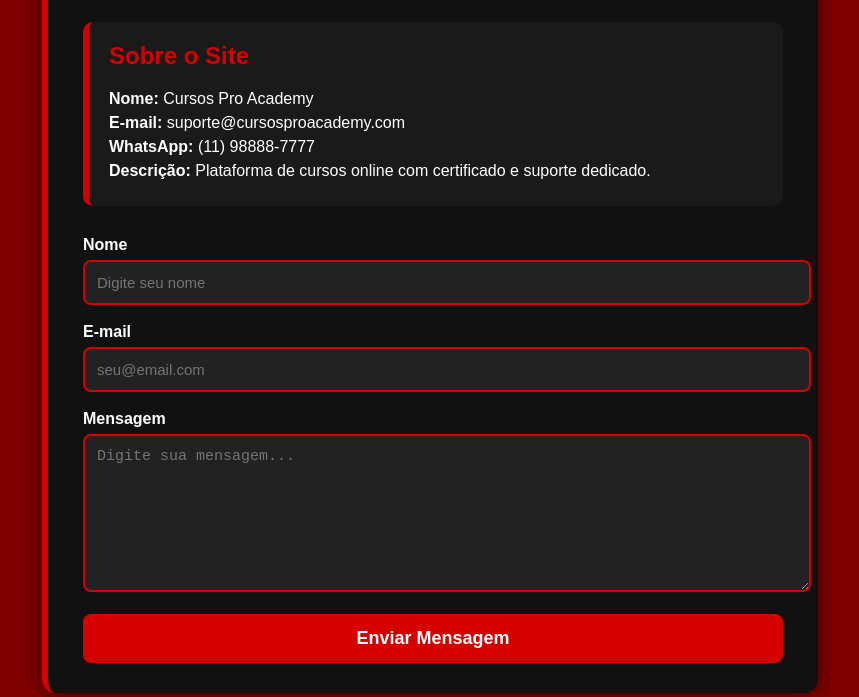
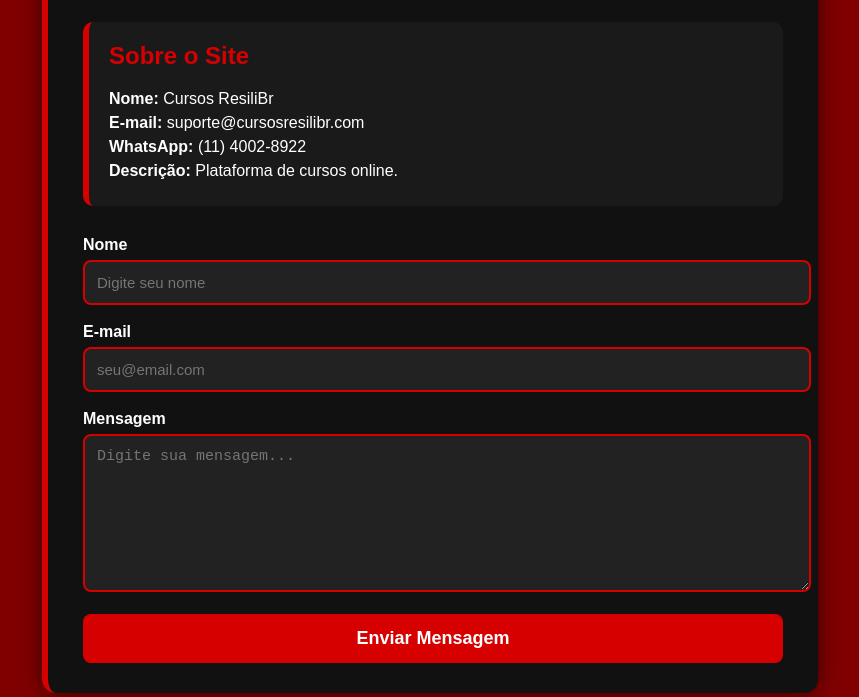
Before and after one commit to Brandom014/ResiliBr, a plain HTML site: page contato.html in a window 1280 px wide. Shown: the part 103-800 px from the top of the page, without its empty margins (210-1069 px from the left). Drawn offline with Linux system fonts and the light colour scheme.

Commit message:
finalizando a tela "contato"

```diff
--- a/contato.html
+++ b/contato.html
@@ -18,10 +18,10 @@
 
         <section class="info-site">
             <h2>Sobre o Site</h2>
-            <p><strong>Nome:</strong> Cursos Pro Academy</p>
-            <p><strong>E-mail:</strong> suporte@cursosproacademy.com</p>
-            <p><strong>WhatsApp:</strong> (11) 98888-7777</p>
-            <p><strong>Descrição:</strong> Plataforma de cursos online com certificado e suporte dedicado.</p>
+            <p><strong>Nome:</strong> Cursos ResiliBr</p>
+            <p><strong>E-mail:</strong> suporte@cursosresilibr.com</p>
+            <p><strong>WhatsApp:</strong> (11) 4002-8922</p>
+            <p><strong>Descrição:</strong> Plataforma de cursos online.</p>
         </section>
 
         <form class="formulario">
```
